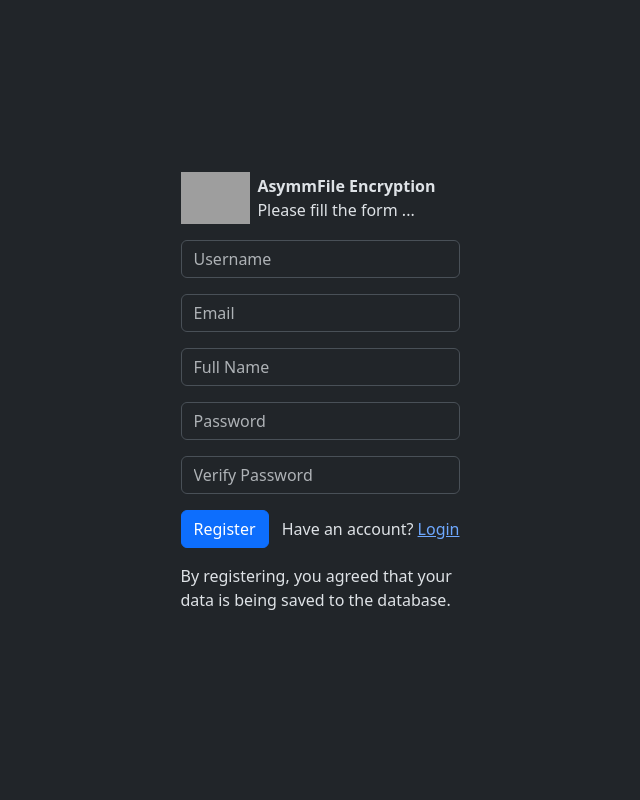
After one commit to maulaniad/asymmfile-encryption, a Django app: template app/templates/register.html in a window 1280 px wide. The commit adds this page. Shown: the whole page, without its empty margins (320-960 px from the left). Run offline with Django 5.2, Linux system fonts and the light colour scheme; the template is opened without the code that fills it, so the values that code supplies are empty; grey boxes are pictures that could not be loaded.

Commit message:
Split forms into BaseClass and Extensions of Form

```diff
--- /dev/null
+++ b/app/templates/base/form.html
@@ -0,0 +1,23 @@
+{% extends "core.html" %}
+{% load static %}
+
+{% block content %}
+  <div class="container vw-100 vh-100 d-flex justify-content-center align-items-center">
+    <div class="w-25">
+      <div class="mb-3 d-flex justify-content-between align-items-center">
+        <div class="w-25">
+          <img src="{% static 'icons/logo.png' %}" alt="logo" class="img-fluid"/>
+        </div>
+        <div class="me-4">
+          <p class="fw-bold mb-0">AsymmFile Encryption</p>
+          {% block description %}{% endblock description %}
+        </div>
+      </div>
+      <form action="{% block action %}{% endblock action %}" method="post">
+        {% csrf_token %}
+        {% block fields %}{% endblock fields %}
+      </form>
+      {% block footer %}{% endblock footer %}
+    </div>
+  </div>
+{% endblock content %}
--- /dev/null
+++ b/app/templates/register.html
@@ -0,0 +1,42 @@
+{% extends "form.html" %}
+
+{% block title %}Register{% endblock title %}
+
+{% block description %}Please fill the form ...{% endblock description %}
+
+{% block action %}/register/{% endblock action %}
+
+{% block fields %}
+  <div class="mb-3">
+    <input type="text" name="username" class="form-control" placeholder="Username" max="25" required/>
+  </div>
+  <div class="mb-3">
+    <input type="email" name="email" class="form-control" placeholder="Email" required/>
+  </div>
+  <div class="mb-3">
+    <input type="text" name="fullname" class="form-control" placeholder="Full Name" max="50" required/>
+  </div>
+  <div class="mb-3">
+    <input type="password" name="passwordA" class="form-control" placeholder="Password" required/>
+  </div>
+  <div class="mb-3">
+    <input type="password" name="passwordB" class="form-control" placeholder="Verify Password" required/>
+  </div>
+  <div class="d-flex justify-content-between align-items-center">
+    <input type="submit" value="Register" class="btn btn-primary"/>
+    <div>
+      Have an account?
+      <a href="/login/">
+        Login
+      </a>
+    </div>
+  </div>
+{% endblock fields %}
+
+{% block footer %}
+  <div class="mt-3">
+    <p>
+      By registering, you agreed that your data is being saved to the database.
+    </p>
+  </div>
+{% endblock footer %}
```
Also changed, not shown: app/templates/login.html (+18 -20 lines).
